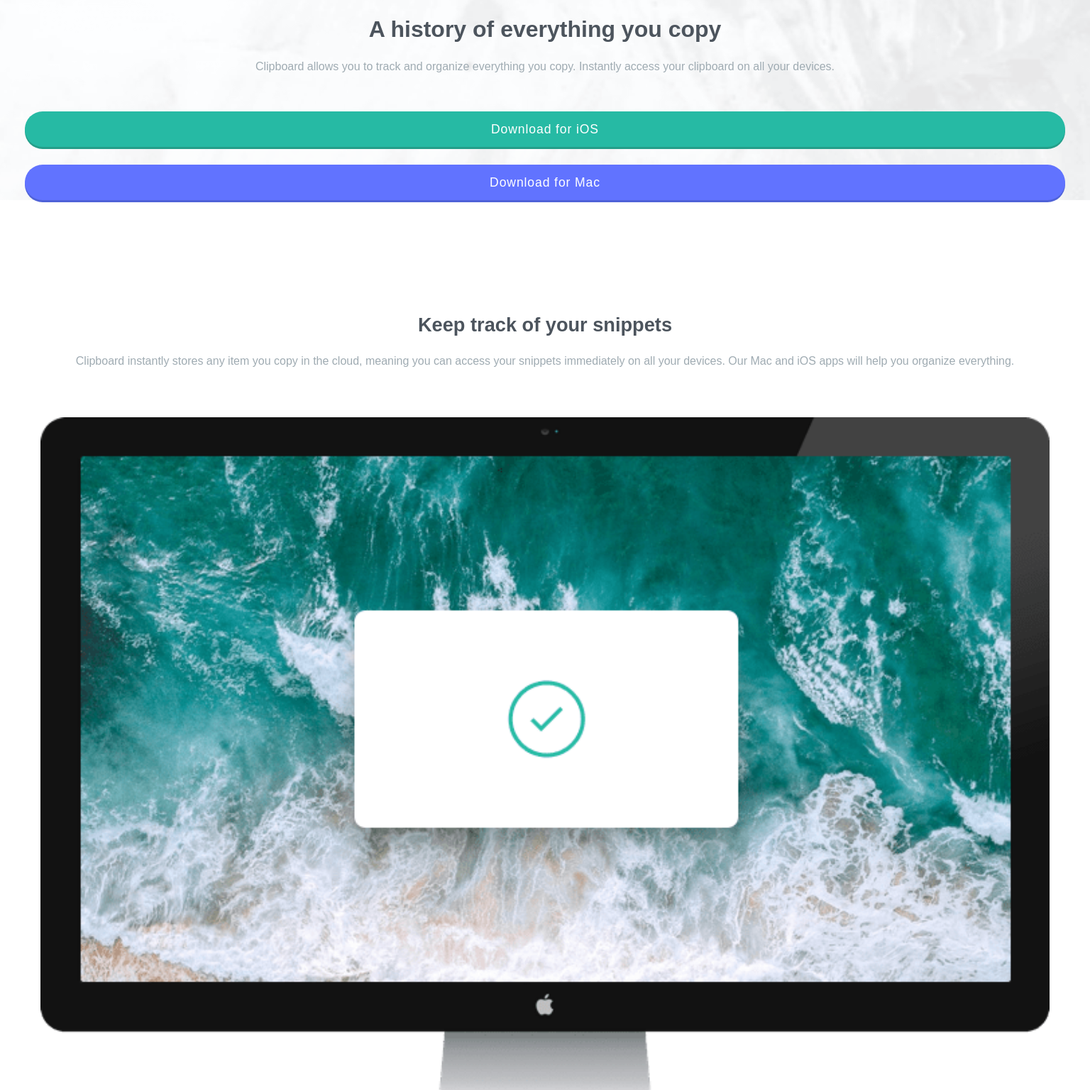
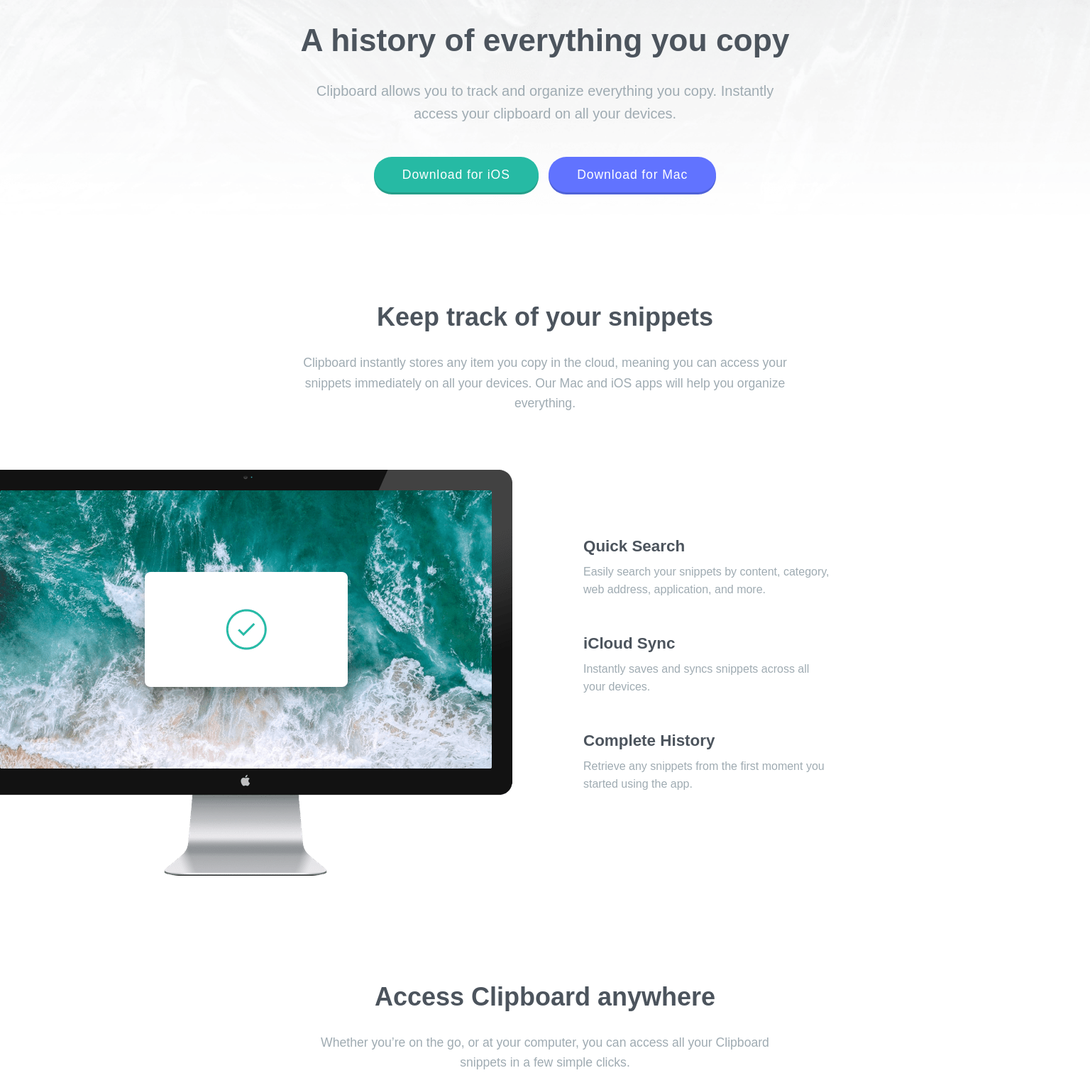
Before and after one commit to heidi37/clipboard-landing-page, a plain HTML site: page index.html in a window 1536 px wide. Shown: the part 248-1784 px from the top of the page at 71% size. Drawn offline with Linux system fonts and the light colour scheme; a web font is replaced by a local one.

Commit message:
top half of desktop layout styled

```diff
--- a/css/main.css
+++ b/css/main.css
@@ -1,3 +1,5 @@
+/* BASE STYLES */
+
 
 html {
     /* font-size: 18px; */
@@ -76,11 +78,12 @@ nav {
     padding: 15px 0 50px 0;
 }
 
+/* CLASS & ID STYLES */
+
 .ios-button, .mac-button {
     display: block;
     text-decoration: none;
     color: white;
-    margin: 25px 15px;
     padding: 15px 40px;
     border-radius: 30px;
     font-size: 1.1rem;
@@ -89,8 +92,8 @@ nav {
 
 .ios-button {
     background: hsl(171, 66%, 44%);
-    margin-top: 50px;
     box-shadow: 0 3px #249e89;
+    margin-top: 45px;
 }
 
 .ios-button:hover {
@@ -102,6 +105,7 @@ nav {
     background: hsl(233, 100%, 69%);
     margin-bottom: 50px;
     box-shadow: 0 3px #4f62d8;
+    margin-top: 25px;
 }
 
 .mac-button:hover {
@@ -159,3 +163,83 @@ nav {
 
 .attribution { font-size: 11px; text-align: center; }
 .attribution a { color: hsl(228, 45%, 44%); }
+
+/* MEDIA QUERIES */
+
+@media (min-width: 1440px) {
+
+    h1 {
+        font-size: 2.775rem;
+    }
+
+    h2 {
+        font-size: 2.25rem;
+        margin-top: 110px;
+        float: unset;
+    }
+
+    p {
+        font-size: 1.1rem;
+    }
+
+    header {
+        background-image: url('../images/bg-header-desktop.png');
+    }
+
+    header p, h2 + p {
+        width: 700px;
+        margin: 0 auto;
+    }
+
+    header p {
+        font-size: 1.25rem;
+    }
+
+    .ios-button, .mac-button {
+        display: inline-block;
+        margin: 45px 5px;
+    }
+
+    .computer-images:first-of-type {
+        width: 715px;
+        margin-left: -50px;
+    }
+
+
+    .row {
+        display: flex;
+        gap: 100px;
+        margin-top: 30px;
+    }
+
+    .column {
+        display: flex;
+        flex-direction: column;
+        text-align: left;
+        flex-basis: 350px;
+    }
+
+
+    .column p {
+        padding: 0;
+        margin: 0;
+        font-size: 1rem;
+    }
+
+    .column h3 {
+        margin-bottom: 10px;
+    }
+
+    .column:nth-child(2n) {
+        margin-top: 95px;
+    }
+
+    h2:nth-of-type(2n) {
+        margin-top: 150px;
+    }
+
+    .computer-images:last-of-type {
+        width: 810px;
+    }
+
+}
--- a/index.html
+++ b/index.html
@@ -32,7 +32,11 @@
 
     <p>Clipboard instantly stores any item you copy in the cloud, meaning you can access your snippets immediately on all your devices. Our Mac and iOS apps will help you organize everything.</p>
 
-    <img class="computer-images" src="images/image-computer.png" alt="computer screen with a check mark in the middle of the screens" />
+    <div class="row">
+
+      <img class="computer-images column" src="images/image-computer.png" alt="computer screen with a check mark in the middle of the screens" />
+
+      <div class="column">
 
         <h3>Quick Search</h3>
 
@@ -46,9 +50,13 @@
 
         <p>Retrieve any snippets from the first moment you started using the app.</p>
 
+      </div>
+    </div>
+
+
     <h2>Access Clipboard anywhere</h2>
+    <p>Whether you’re on the go, or at your computer, you can access all your Clipboard snippets in a few simple clicks.</p>
 
-    <p>Whether you’re on the go, or at your computer, you can access all your Clipboard snippets in a few simple clicks.</p>
 
     <img  class="computer-images" src="images/image-devices.png" alt="cell phone and tablet with check marks in the middle of their screens" />
 
```
Lines whose indentation alone changed are shown as unchanged.
